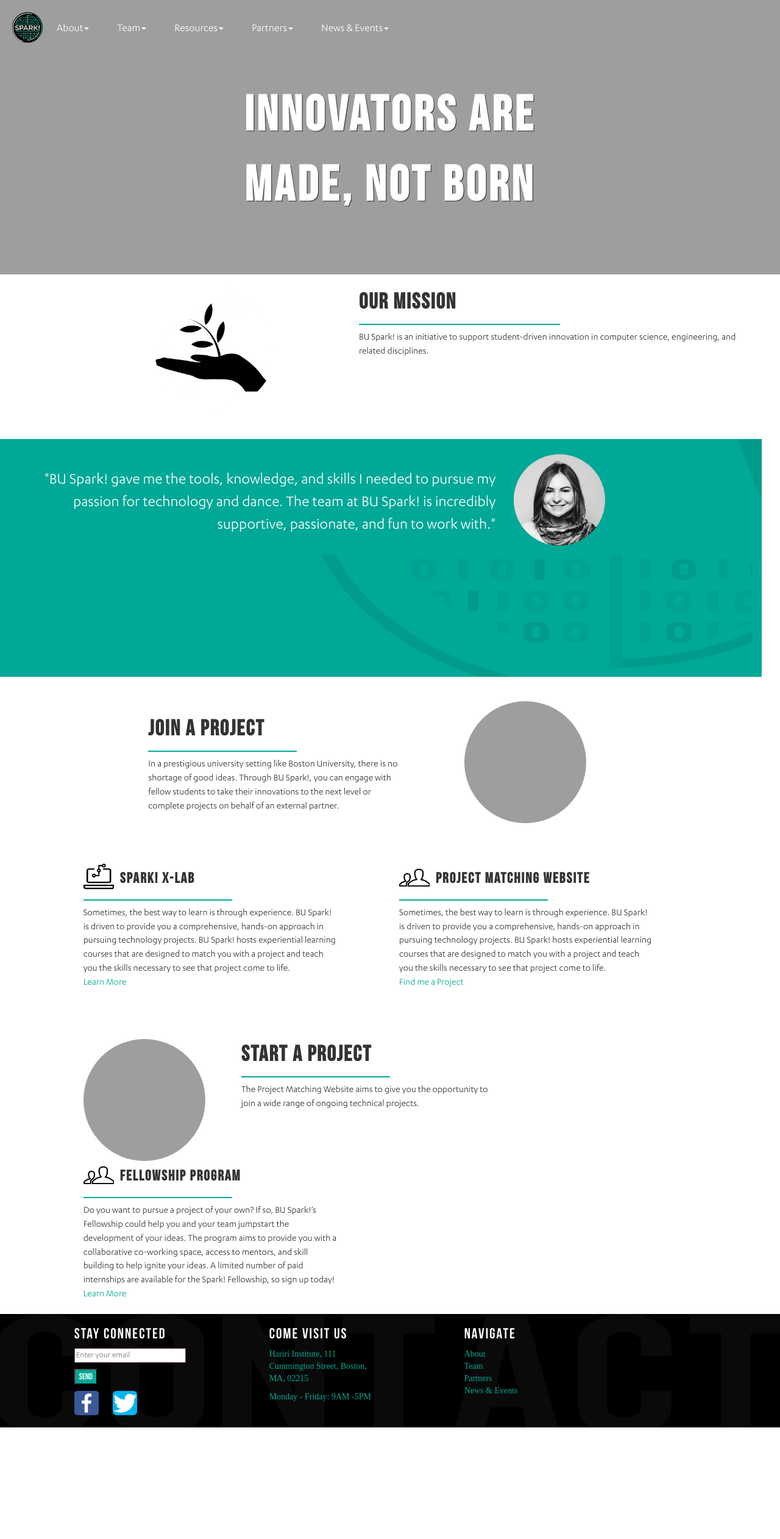
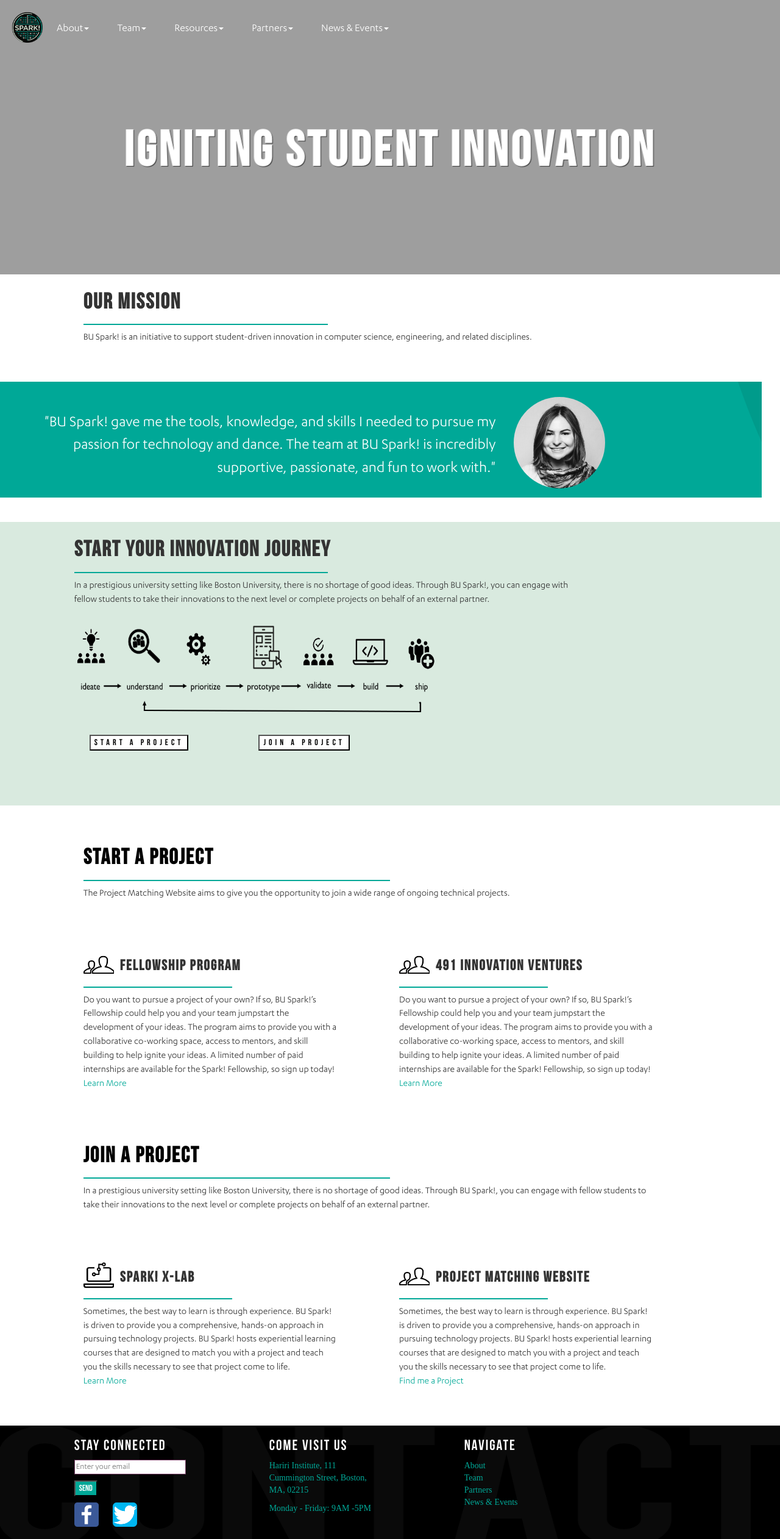
Before and after one commit to BU-Spark/bu-spark-website, a Jekyll site: the page built from about.html, in a window 1280 px wide. Shown: the whole page at 61% size. Built offline with Jekyll 4.4.1, drawn with Linux system fonts in a browser that asks for light colours; comment, search, counter and statistics services are not loaded; before the commit the page ends 2341 px from its top, so only the background shows below that; grey boxes are pictures that could not be loaded.

Commit message:
About page in progress and added content to Team page

```diff
--- a/about.html
+++ b/about.html
@@ -10,7 +10,7 @@
             <div class="team-header"></div> <!-- load image in this div -->
             <div class="hero">
                 <hgroup>
-                    <h1>Innovators are made, not born</h1>
+                    <h1>Igniting Student Innovation</h1>
                 </hgroup>
             </div>
         </div>
@@ -20,25 +20,21 @@
 <div class="container-fluid">
     <!-- Staff -->
     <div class="row">
-        <div class="col-sm-offset-2 col-sm-10">
+        <div class="col-sm-offset-1 col-sm-12">
 
-            <!-- Image half of container -->
-            <div class="col-sm-4">
-                <!-- onclick function changeText takes img id and changes text in description placeholder -->
-                <img id="collab" class = "imageoption" onclick="changeText(this.id);" src="img/About/mission_icon.jpg" style="max-height:200px; max-width:200px">
-            </div>
-
-            <!-- Text half of container: Load this dynamically on click -->
             <div class="col-sm-8">
                 <h1>Our Mission</h1>
                 <hr class="title-seperation">
                 <p>BU Spark! is an initiative to support student-driven innovation in computer science, engineering, and related disciplines.</p>
             </div>
+
         </div>
     </div>
 
+
     <br>
     <br>
+
 
     <div class="row" id="quote">
         <div class="col-sm-12">
@@ -50,10 +46,85 @@
             <div class="col-sm-3">
                 <img src="img/Headshots/team/fiona_headshot.png" width="150" height="150" style="border-radius:50%; margin-top:25px; margin-bottom:15px; text-align:right;">
             </div>
-
-            <img src="img/break.png" style="width:100%; height:200px;">
         </div>
     </div>
+
+    <br>
+    <br>
+
+    <div class="row" style="background-color:#d9eadf;">
+        <div class="col-sm-offset-1 col-sm-12">
+
+            <div class="col-sm-8" style="margin-bottom: 80px;">
+
+            <div class="row">
+                <h1>Start your Innovation Journey</h1>
+                <hr class="title-seperation">
+                <p>In a prestigious university setting like Boston University, there is no shortage of good ideas. Through BU Spark!, you can engage with fellow students to take their innovations to the next level or complete projects on behalf of an external partner.</p>
+                <img src="img/About/spark_journey.png" width="600" height="180">
+            </div>
+
+                <div class="row">
+                    <div class="col-sm-4">
+                        <button id ="about-button"><a href="#start" id="about-button-link">Start a Project</a></button>
+                    </div>
+                    <div class="col-sm-4">
+                        <button id ="about-button"><a href="#join" id="about-button-link">Join a Project</a></button>
+                    </div>
+                </div>
+
+            </div>
+         </div>
+    </div>
+
+
+    <br>
+    <br>
+
+
+    <!-- Start A Project! -->
+    <div id="Fellows" class="row">
+
+        <div class="col-sm-offset-1 col-sm-10">
+            <!-- Text half of container: Load this dynamically on click -->
+
+                        <!-- Image half of container -->
+
+            <div class="col-sm-12">
+                <h1 id="resource start"><a id="start">Start a Project</a></h1>
+                <hr class="title-seperation">
+                <p id="description">The Project Matching Website aims to give you the opportunity to join a wide range of ongoing technical projects.</p>
+            </div>
+
+        </div>
+
+    </div>
+
+    <br>
+    <br>
+
+    <!-- Fellowship Program -->
+    <div id="about-start-project" class="row">
+
+        <div class="col-sm-offset-1 col-sm-10">
+            <!-- Image half of container -->
+            <!-- Text half of container: Load this dynamically on click -->
+            <div class="col-sm-6">
+                <h1 id="project-name"><img src="img/Icons/fellowship_icon.png" width="50" height="50" id="icon-left-title">Fellowship Program</h1>
+                <hr class="title-seperation">
+                <p id="description">Do you want to pursue a project of your own? If so, BU Spark!’s Fellowship could help you and your team jumpstart the development of your ideas. The program aims to provide you with a collaborative co-working space, access to mentors, and skill building to help ignite your ideas. A limited number of paid internships are available for the Spark! Fellowship, so sign up today!<br><a href ="/projects">Learn More</a></p>
+            </div>
+
+            <div class="col-sm-6">
+                <h1 id="project-name"><img src="img/Icons/fellowship_icon.png" width="50" height="50" id="icon-left-title">491 Innovation Ventures</h1>
+                <hr class="title-seperation">
+                <p id="description">Do you want to pursue a project of your own? If so, BU Spark!’s Fellowship could help you and your team jumpstart the development of your ideas. The program aims to provide you with a collaborative co-working space, access to mentors, and skill building to help ignite your ideas. A limited number of paid internships are available for the Spark! Fellowship, so sign up today!<br><a href ="/projects">Learn More</a></p>
+            </div>
+
+        </div>
+
+    </div>
+
 
     <br>
     <br>
@@ -61,17 +132,13 @@
     <!-- Join A Project! -->
     <div id= "about-start-project" class="row">
 
-        <div class="col-sm-offset-2 col-sm-10">
+        <div class="col-sm-offset-1 col-sm-10">
             <!-- Image half of container -->
 
-            <div class="col-sm-6">
-                <h1 id="resource">Join a Project</h1>
+            <div class="col-sm-12">
+                <h1 id="resource start"><a id="join" id="innovation-link">Join a Project</a></h1>
                 <hr class="title-seperation">
                 <p id="description">In a prestigious university setting like Boston University, there is no shortage of good ideas. Through BU Spark!, you can engage with fellow students to take their innovations to the next level or complete projects on behalf of an external partner.</p>
-            </div>
-
-            <div class="col-sm-3">
-                <img src="img/Assets/square_team_meeting.png" width="200" height="200" style="border-radius:50%;">
             </div>
 
         </div>
@@ -100,47 +167,10 @@
             </div>
 
         </div>
+
     </div>
 
     <br>
     <br>
 
-	<!-- Start A Project! -->
-    <div id="Fellows" class="row">
-
-        <div class="col-sm-offset-1 col-sm-10">
-            <!-- Text half of container: Load this dynamically on click -->
-
-                        <!-- Image half of container -->
-            <div class="col-sm-3">
-                <img src="img/Assets/square_team_meeting.png" width="200" height="200" style="border-radius:50%;position: absolute; margin-top:20px;">
-            </div>
-
-            <div class="col-sm-6">
-                <h1 id="resource">Start a Project</h1>
-                <hr class="title-seperation">
-                <p id="description">The Project Matching Website aims to give you the opportunity to join a wide range of ongoing technical projects.</p>
-            </div>
-
-        </div>
-    </div>
-
-    <br>
-    <br>
-
-    <!-- Fellowship Program -->
-    <div id="about-start-project" class="row">
-
-        <div class="col-sm-offset-1 col-sm-10">
-            <!-- Image half of container -->
-            <!-- Text half of container: Load this dynamically on click -->
-            <div class="col-sm-6">
-                <h1 id="project-name"><img src="img/Icons/fellowship_icon.png" width="50" height="50" id="icon-left-title">Fellowship Program</h1>
-                <hr class="title-seperation">
-                <p id="description">Do you want to pursue a project of your own? If so, BU Spark!’s Fellowship could help you and your team jumpstart the development of your ideas. The program aims to provide you with a collaborative co-working space, access to mentors, and skill building to help ignite your ideas. A limited number of paid internships are available for the Spark! Fellowship, so sign up today!<br><a href ="/projects">Learn More</a></p>
-            </div>
-
-        </div>
-
-    </div>
 </div>
```
Also changed, not shown: js/changeName.js (+52 -9 lines), team.html (+14 -9 lines), x-lab.html (added, +163 -0 lines), bootstrap/css/bootstrap.css, img/About/spark_journey copy.png (added), img/About/spark_journey.png (added), img/About/spark_journey_white.png (added), img/Headshots/ignite/freddie_headshot.png (added), img/Headshots/team/alyssa_headshot.png (added), 1 other file.
